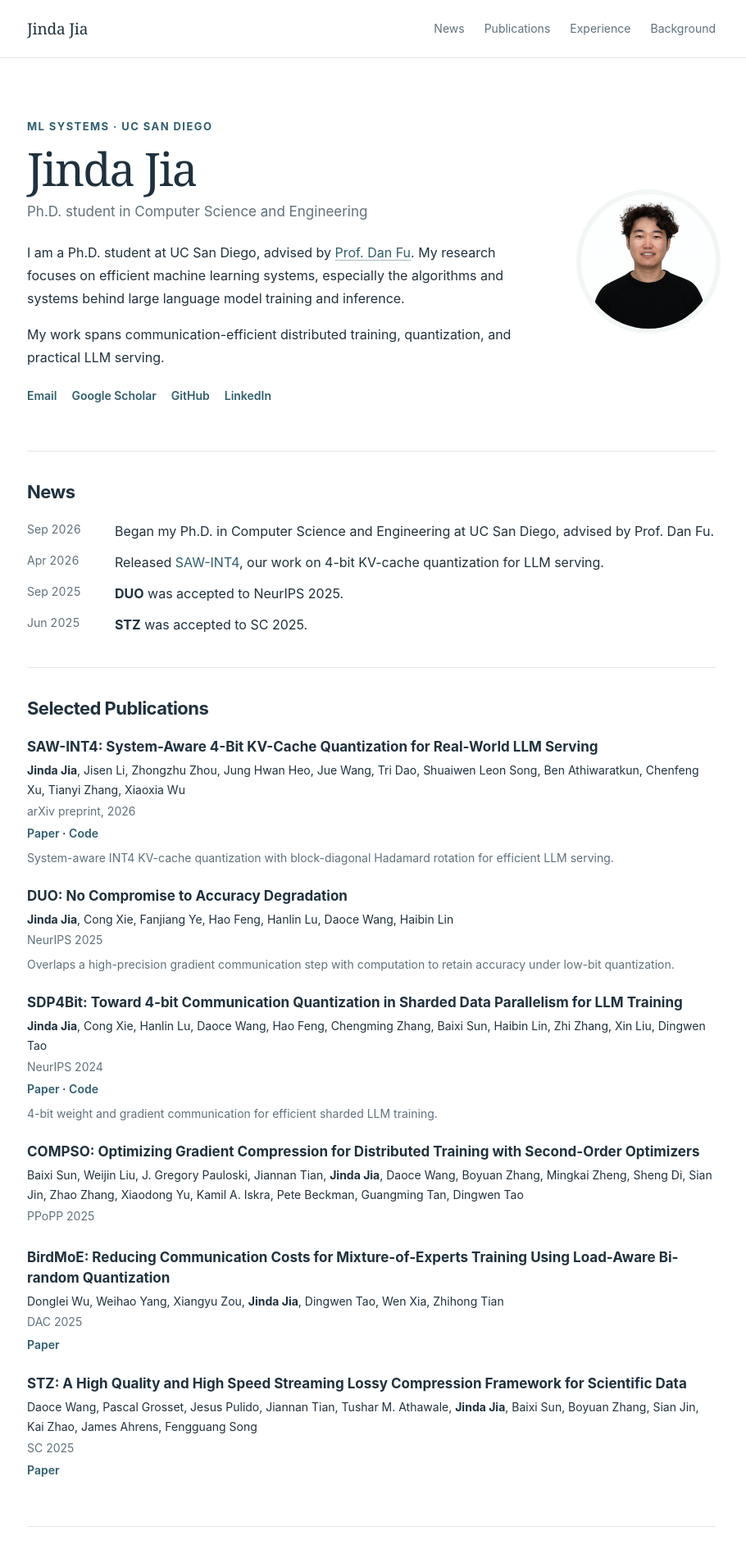
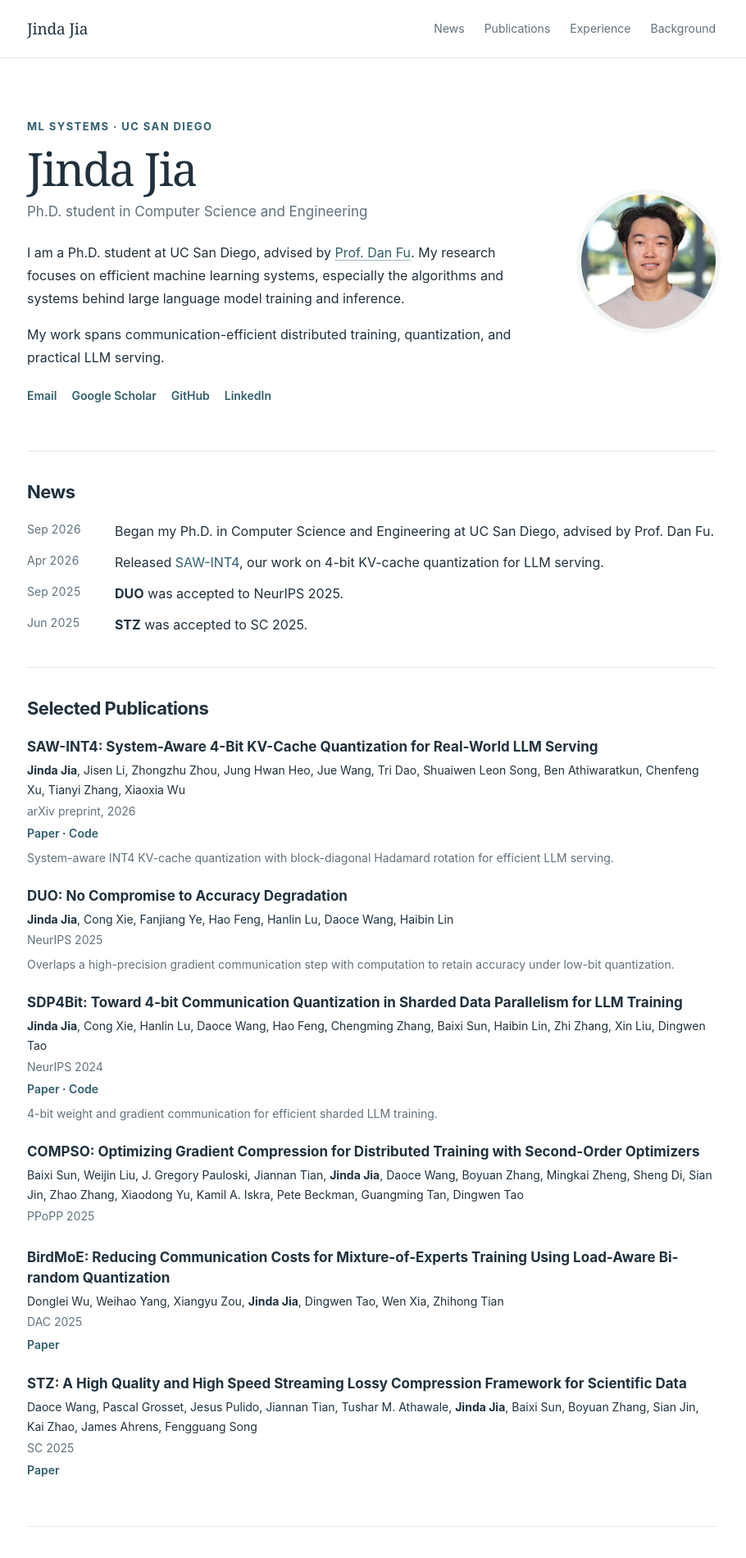
Before and after one commit to jindajia/jindajia.github.io, a Jekyll site: the page built from index.md, in a window 1280 px wide. Shown: the top 1901 px of the page at 82% size, without its empty margins (187-1097 px from the left). Built offline with Jekyll 4.4.1, drawn with Linux system fonts in a browser that asks for light colours.

Commit message:
Update homepage portrait with cropped headshot

```diff
--- a/_layouts/home.html
+++ b/_layouts/home.html
@@ -85,7 +85,7 @@
           <a href="https://www.linkedin.com/in/jindajia/">LinkedIn</a>
         </div>
       </div>
-      <img class="portrait" src="/assets/images/profile-2026.jpg" alt="Portrait of Jinda Jia" width="164" height="164">
+      <img class="portrait" src="/assets/images/profile-2026.webp" alt="Portrait of Jinda Jia" width="164" height="164">
     </div>
     <main>{{ content }}</main>
   </div>
```
Also changed, not shown: assets/images/profile-2026.webp (added).
